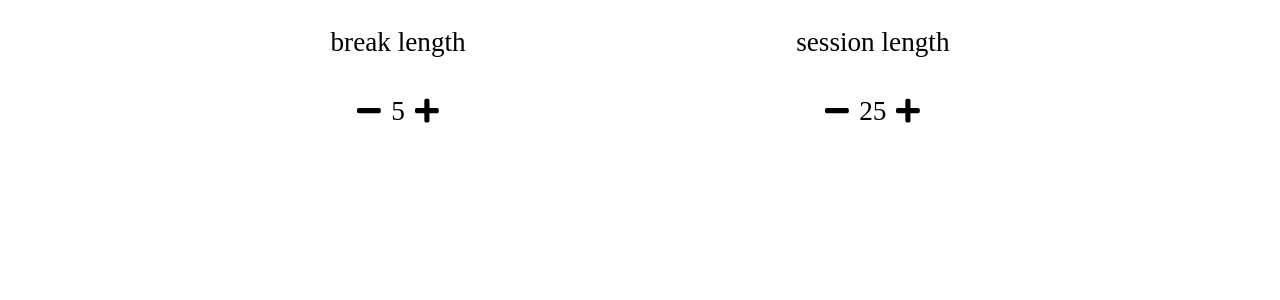
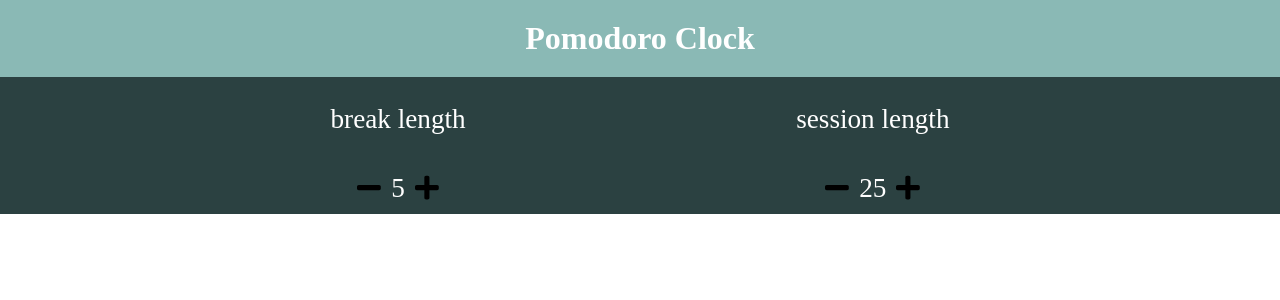
Before and after one commit to donjosef/pomodoro-clock, a React (Create React App) app: page / in a window 1280 px wide. Shown: the top 300 px of the page. Built offline with nearby package versions, Linux system fonts and the light colour scheme.

Commit message:
Add title of app and style

```diff
--- a/src/App.css
+++ b/src/App.css
@@ -3,6 +3,14 @@
 }
 .App {
   text-align: center;
+  background: #2B4141;
+  color: white;
+}
+
+.app-title {
+  background: #8AB9B5;
+  padding: 20px 0;
+  margin: 0;
 }
 
 .Controls-Wrapper {
--- a/src/App.js
+++ b/src/App.js
@@ -11,6 +11,7 @@ class App extends Component {
   render() {
     return (
       <div className="App">
+       <h1 className="app-title">Pomodoro Clock</h1>
        <div className="Controls-Wrapper">
         <Controls label="break" value={this.state.breakLength}/>
         <Controls label="session" value={this.state.sessionLength}/>
```
